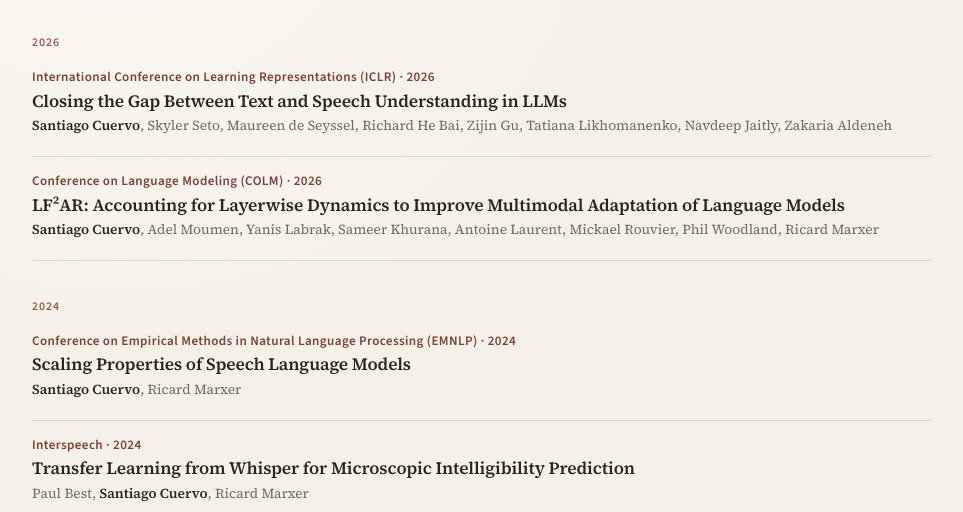
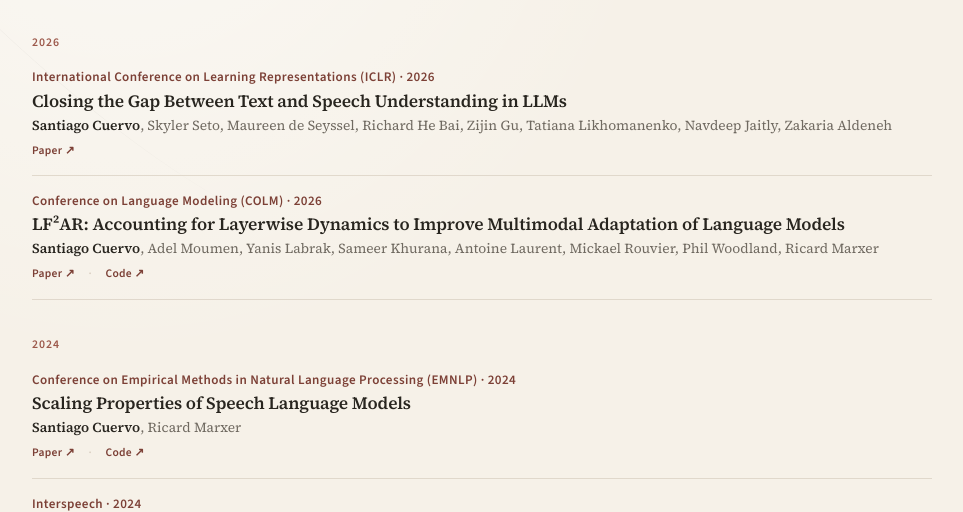
Before and after one commit to tiagoCuervo/tiagoCuervo.github.io, an Astro site: page /publications in a window 1280 px wide. Shown: the part 264-776 px from the top of the page, without its empty margins (158-1121 px from the left). Built offline with nearby package versions, Linux system fonts and the light colour scheme; Astro itself is replaced by a stand-in of ours.

Commit message:
Add publication code links

```diff
--- a/src/components/PublicationCard.astro
+++ b/src/components/PublicationCard.astro
@@ -25,6 +25,10 @@
     <p class="publication-authors">
       {authorParts.map((author, index) => <>{author.self ? <strong>{author.name}</strong> : author.name}{index < authorParts.length - 1 ? ', ' : ''}</>)}
     </p>
+    <div class="publication-links" aria-label={`Links for ${publication.title}`}>
+      <a href={publication.url}>Paper <span aria-hidden="true">↗</span></a>
+      {publication.codeUrl && <a href={publication.codeUrl}>Code <span aria-hidden="true">↗</span></a>}
+    </div>
     {!compact && <p class="publication-summary">{publication.summary}</p>}
   </div>
 </article>
--- a/src/data/publications.ts
+++ b/src/data/publications.ts
@@ -5,6 +5,7 @@
   venue: string;
   year: number;
   url: string;
+  codeUrl?: string;
   summary: string;
   image?: string;
   selected?: boolean;
@@ -40,6 +41,7 @@
     venue: 'Conference on Language Modeling (COLM)',
     year: 2026,
     url: 'https://colm.eventhosts.cc/Conferences/2026/AcceptedPapers',
+    codeUrl: 'https://github.com/tiagoCuervo/interleaved_lm',
     summary: 'Studied how layerwise abstraction and refinement govern cross-modal transfer, then introduced LF²AR: late fusion, late fission, and attention residuals matched to those dynamics. The architecture outperforms substantially larger baselines and supports 1.9× faster generation through adaptive depth.',
     image: '/images/papers/lf2ar-architecture.png',
     selected: true,
@@ -52,6 +54,7 @@
     venue: 'Conference on Empirical Methods in Natural Language Processing (EMNLP)',
     year: 2024,
     url: 'https://aclanthology.org/2024.emnlp-main.21/',
+    codeUrl: 'https://github.com/tiagoCuervo/slm_scaling',
     summary: 'Characterized the scaling of generative speech language models, relating loss to linguistic capabilities while isolating the effects of data distribution and tokenization. Speech models scale predictably, but remain markedly less efficient than text models.',
     image: '/images/papers/scaling-speech-lms.png',
     selected: true,
--- a/src/pages/publications/index.astro
+++ b/src/pages/publications/index.astro
@@ -22,6 +22,7 @@
       datePublished: String(publication.year),
       isPartOf: { '@type': 'Periodical', name: publication.venue },
       url: publication.url,
+      ...(publication.codeUrl ? { codeRepository: publication.codeUrl } : {}),
       description: publication.summary,
     })),
   })}></script>
--- a/src/styles/global.css
+++ b/src/styles/global.css
@@ -99,6 +99,10 @@
 .publication-card h3 a:hover, .compact-publication h3 a:hover { color: var(--terracotta-dark); }
 .publication-authors { margin: .3rem 0; color: var(--muted); font-size: .86rem; line-height: 1.42; }
 .publication-authors strong { color: var(--ink); font-weight: 600; }
+.publication-links { display: flex; flex-wrap: wrap; gap: .35rem .85rem; margin: .4rem 0 0; font-family: var(--sans); font-size: .72rem; font-weight: 600; letter-spacing: .025em; }
+.publication-links a { color: var(--terracotta-dark); text-decoration: none; }
+.publication-links a:hover { color: var(--terracotta); }
+.publication-links a + a::before { content: '·'; margin-right: .85rem; color: var(--rule); }
 .publication-summary { margin: .4rem 0 0; max-width: 680px; font-size: .91rem; }
 .publication-note { color: var(--terracotta-dark); }
 .compact-publication { padding: .9rem 0 1rem; border-bottom: 1px solid rgba(215, 205, 191, .7); }
```
